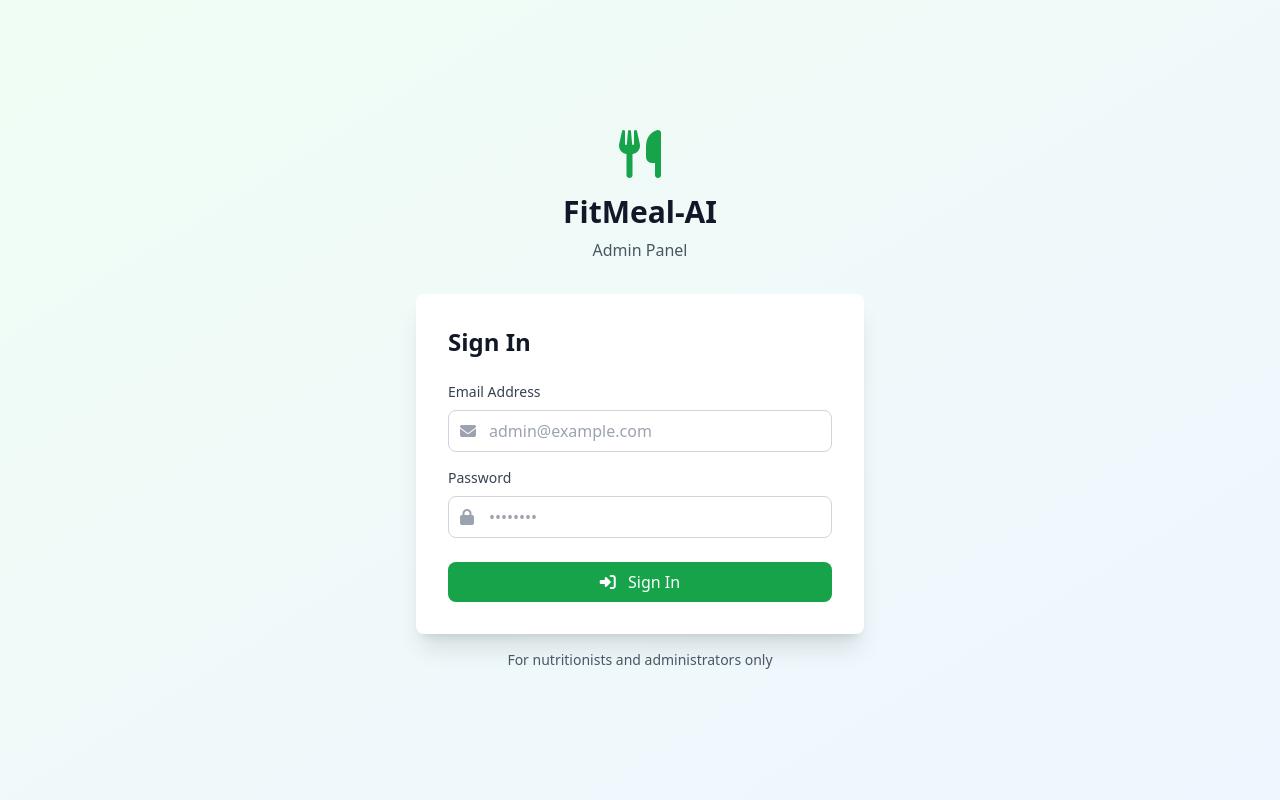
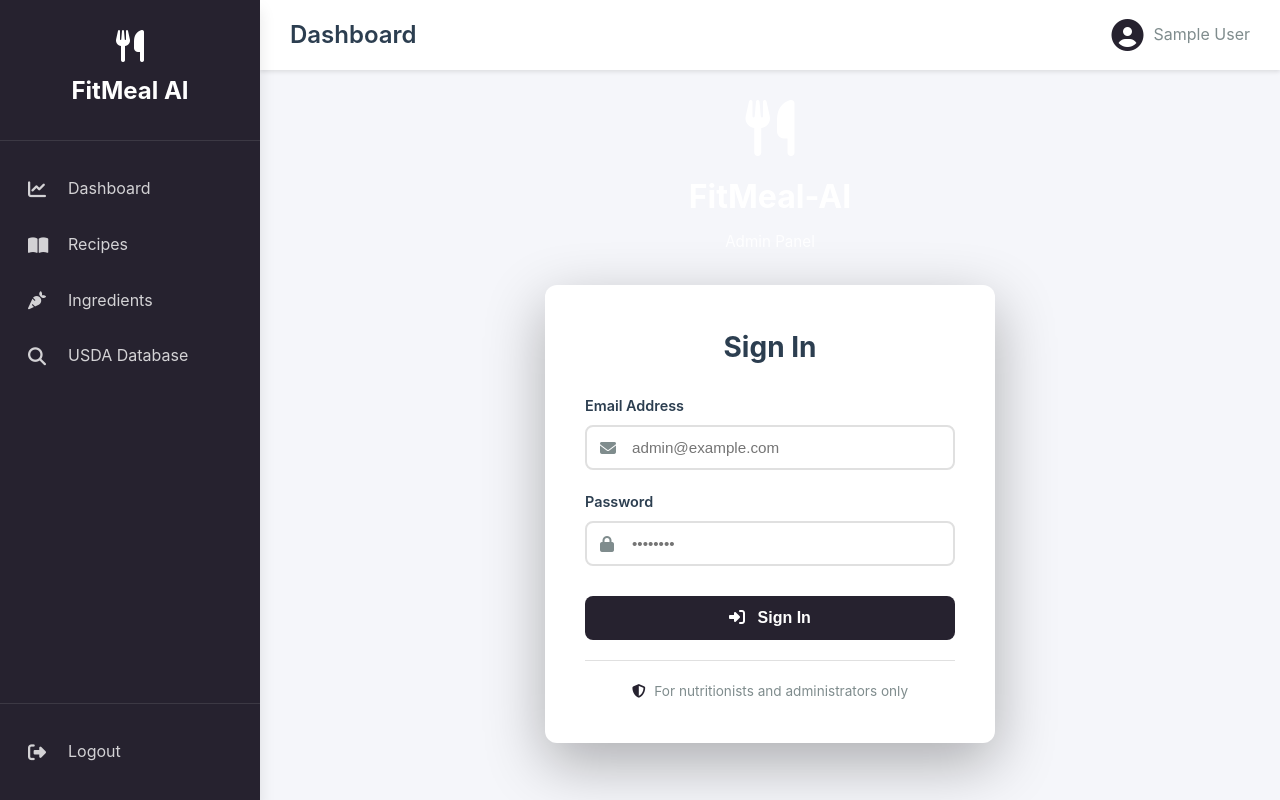
Before and after one commit to davidcruz97/FitMeal-AI, a Flask app: page /admin/login in a window 1280 px wide. Run offline with Flask 3, Linux system fonts and the light colour scheme; the visitor is signed in with stand-in values (Sample User, id 1); parts of the project's set-up code (start-up, migrations or seed data) failed here and were passed over; some libraries are stand-ins or nearby versions.

Commit message:
Fixed admin login and recipe update and creation

```diff
--- a/app/admin/routes.py
+++ b/app/admin/routes.py
@@ -207,6 +207,36 @@
             db.session.add(recipe)
             db.session.flush()
 
+            # Handle image upload
+            if 'image' in request.files:
+                file = request.files['image']
+                if file and file.filename:
+                    # Validate file extension
+                    allowed_extensions = {'jpg', 'jpeg', 'png', 'webp'}
+                    filename = secure_filename(file.filename)
+                    file_ext = filename.rsplit('.', 1)[1].lower() if '.' in filename else ''
+
+                    if file_ext in allowed_extensions:
+                        # Generate unique filename
+                        import uuid
+                        unique_filename = f"recipe_{recipe.id}_{uuid.uuid4().hex[:8]}.{file_ext}"
+
+                        # Save file
+                        upload_folder = current_app.config['UPLOAD_FOLDER']
+                        recipe_folder = os.path.join(upload_folder, 'recipes')
+                        os.makedirs(recipe_folder, exist_ok=True)
+
+                        filepath = os.path.join(recipe_folder, unique_filename)
+                        file.save(filepath)
+
+                        # Update recipe with image URL
+                        recipe.image_url = f'/static/uploads/recipes/{unique_filename}'
+
+                        logger.info(f"📸 Image saved: {unique_filename} for recipe {recipe.id}")
+                    else:
+                        logger.warning(f"⚠️ Invalid image format: {file_ext} (allowed: {allowed_extensions})")
+                        flash('Invalid image format. Please use JPG, PNG, or WebP', 'warning')
+
             # Add ingredients
             ingredient_ids = request.form.getlist('ingredient_id[]')
             quantities = request.form.getlist('quantity[]')
@@ -298,6 +328,46 @@
             recipe.difficulty = request.form.get('difficulty', 'medium')
             recipe.tags = request.form.get('tags', '').strip() or None
             recipe.is_published = request.form.get('is_published') == 'on'
+
+            # Handle image upload
+            if 'image' in request.files:
+                file = request.files['image']
+                if file and file.filename:
+                    # Validate file extension
+                    allowed_extensions = {'jpg', 'jpeg', 'png', 'webp'}
+                    filename = secure_filename(file.filename)
+                    file_ext = filename.rsplit('.', 1)[1].lower() if '.' in filename else ''
+
+                    if file_ext in allowed_extensions:
+                        # Generate unique filename
+                        import uuid
+                        unique_filename = f"recipe_{recipe.id}_{uuid.uuid4().hex[:8]}.{file_ext}"
+
+                        # Save file
+                        upload_folder = current_app.config['UPLOAD_FOLDER']
+                        recipe_folder = os.path.join(upload_folder, 'recipes')
+                        os.makedirs(recipe_folder, exist_ok=True)
+
+                        filepath = os.path.join(recipe_folder, unique_filename)
+                        file.save(filepath)
+
+                        # Delete old image if exists
+                        if recipe.image_url:
+                            old_image_path = os.path.join(current_app.root_path, recipe.image_url.lstrip('/'))
+                            if os.path.exists(old_image_path):
+                                try:
+                                    os.remove(old_image_path)
+                                    logger.info(f"🗑️ Deleted old image: {recipe.image_url}")
+                                except Exception as e:
+                                    logger.warning(f"⚠️ Could not delete old image: {e}")
+
+                        # Update recipe with new image URL
+                        recipe.image_url = f'/static/uploads/recipes/{unique_filename}'
+
+                        logger.info(f"📸 Image saved: {unique_filename} for recipe {recipe.id}")
+                    else:
+                        logger.warning(f"⚠️ Invalid image format: {file_ext} (allowed: {allowed_extensions})")
+                        flash('Invalid image format. Please use JPG, PNG, or WebP', 'warning')
 
             # Remove old ingredients
             RecipeIngredient.query.filter_by(recipe_id=recipe.id).delete()
--- a/app/templates/admin/recipe_form.html
+++ b/app/templates/admin/recipe_form.html
@@ -17,7 +17,7 @@
         </a>
     </div>
 
-    <form method="POST" enctype="multipart/form-data" id="recipeForm">
+    <form method="POST" enctype="multipart/form-data" id="recipeForm" action="{% if recipe %}{{ url_for('admin.recipe_edit', recipe_id=recipe.id) }}{% else %}{{ url_for('admin.recipe_create') }}{% endif %}">
         <input type="hidden" name="csrf_token" value="{{ csrf_token() }}">
 
         <div class="grid-2">
--- a/app/templates/admin/recipes.html
+++ b/app/templates/admin/recipes.html
@@ -78,7 +78,7 @@
                         <i class="fas fa-utensils"></i> {{ recipe.servings or 1 }}
                     </td>
                     <td>
-                        <span class="badge badge-success">{{ recipe.ingredients|length }} items</span>
+                        <span class="badge badge-success">{{ recipe.recipe_ingredients.count() }} items</span>
                     </td>
                     <td>
                         <div class="action-buttons">
--- a/app/templates/auth/login.html
+++ b/app/templates/auth/login.html
@@ -1,31 +1,165 @@
-<!DOCTYPE html>
-<html lang="en">
-<head>
-    <meta charset="UTF-8">
-    <meta name="viewport" content="width=device-width, initial-scale=1.0">
-    <title>Admin Login - FitMeal-AI</title>
-    <script src="https://cdn.tailwindcss.com"></script>
-    <link rel="stylesheet" href="https://cdnjs.cloudflare.com/ajax/libs/font-awesome/6.4.0/css/all.min.css">
-</head>
-<body class="bg-gradient-to-br from-green-50 to-blue-50 min-h-screen flex items-center justify-center">
-    <div class="max-w-md w-full mx-4">
+<!-- app/templates/auth/login.html -->
+{% extends "base.html" %}
+
+{% block title %}Admin Login - FitMeal-AI{% endblock %}
+
+{% block content %}
+<style>
+    /* Login page specific styles */
+    .main-content.no-sidebar {
+        margin-left: 0;
+        background: linear-gradient(135deg, #10b981 0%, #3b82f6 100%);
+        min-height: 100vh;
+        display: flex;
+        align-items: center;
+        justify-content: center;
+    }
+
+    .login-container {
+        max-width: 450px;
+        width: 90%;
+        margin: 0 auto;
+    }
+
+    .login-logo {
+        text-align: center;
+        margin-bottom: 30px;
+    }
+
+    .login-logo i {
+        font-size: 3.5rem;
+        color: white;
+        margin-bottom: 15px;
+        display: block;
+    }
+
+    .login-logo h1 {
+        color: white;
+        font-size: 2rem;
+        font-weight: 700;
+        margin-bottom: 8px;
+    }
+
+    .login-logo p {
+        color: rgba(255, 255, 255, 0.9);
+        font-size: 0.95rem;
+    }
+
+    .login-card {
+        background: white;
+        border-radius: 12px;
+        box-shadow: 0 20px 60px rgba(0, 0, 0, 0.3);
+        padding: 40px;
+    }
+
+    .login-card h2 {
+        color: var(--text-primary);
+        font-size: 1.75rem;
+        font-weight: 700;
+        margin-bottom: 25px;
+        text-align: center;
+    }
+
+    .form-group {
+        margin-bottom: 20px;
+    }
+
+    .form-label {
+        display: block;
+        font-size: 0.9rem;
+        font-weight: 600;
+        color: var(--text-primary);
+        margin-bottom: 8px;
+    }
+
+    .input-with-icon {
+        position: relative;
+    }
+
+    .input-with-icon i {
+        position: absolute;
+        left: 15px;
+        top: 50%;
+        transform: translateY(-50%);
+        color: var(--text-secondary);
+    }
+
+    .input-with-icon input {
+        width: 100%;
+        padding: 12px 15px 12px 45px;
+        border: 2px solid var(--border-color);
+        border-radius: 8px;
+        font-size: 0.95rem;
+        transition: all 0.3s ease;
+    }
+
+    .input-with-icon input:focus {
+        outline: none;
+        border-color: var(--primary-color);
+        box-shadow: 0 0 0 3px rgba(16, 185, 129, 0.1);
+    }
+
+    .btn-login {
+        width: 100%;
+        padding: 13px 20px;
+        background: var(--primary-color);
+        color: white;
+        border: none;
+        border-radius: 8px;
+        font-size: 1rem;
+        font-weight: 600;
+        cursor: pointer;
+        transition: all 0.3s ease;
+        margin-top: 10px;
+    }
+
+    .btn-login:hover {
+        background: var(--primary-hover);
+        transform: translateY(-1px);
+        box-shadow: 0 4px 12px rgba(16, 185, 129, 0.3);
+    }
+
+    .btn-login i {
+        margin-right: 8px;
+    }
+
+    .login-footer {
+        text-align: center;
+        margin-top: 20px;
+        padding-top: 20px;
+        border-top: 1px solid var(--border-color);
+    }
+
+    .login-footer p {
+        color: var(--text-secondary);
+        font-size: 0.85rem;
+    }
+
+    .login-footer i {
+        margin-right: 5px;
+        color: var(--primary-color);
+    }
+</style>
+
+<div class="login-container">
     <!-- Logo -->
-        <div class="text-center mb-8">
-            <i class="fas fa-utensils text-green-600 text-5xl mb-4"></i>
-            <h1 class="text-3xl font-bold text-gray-900">FitMeal-AI</h1>
-            <p class="text-gray-600 mt-2">Admin Panel</p>
+    <div class="login-logo">
+        <i class="fas fa-utensils"></i>
+        <h1>FitMeal-AI</h1>
+        <p>Admin Panel</p>
     </div>
 
     <!-- Login Card -->
-        <div class="bg-white rounded-lg shadow-xl p-8">
-            <h2 class="text-2xl font-bold text-gray-900 mb-6">Sign In</h2>
+    <div class="login-card">
+        <h2>Sign In</h2>
 
         <!-- Flash Messages -->
         {% with messages = get_flashed_messages(with_categories=true) %}
             {% if messages %}
                 {% for category, message in messages %}
-                        <div class="rounded-md p-4 mb-4 {% if category == 'error' %}bg-red-50 border border-red-200 text-red-800{% else %}bg-blue-50 border border-blue-200 text-blue-800{% endif %}">
-                            <p class="text-sm">{{ message }}</p>
+                    <div class="alert alert-{{ category }}" style="margin-bottom: 20px;">
+                        <i class="fas fa-{% if category == 'error' %}exclamation-circle{% elif category == 'success' %}check-circle{% else %}info-circle{% endif %}"></i>
+                        {{ message }}
                     </div>
                 {% endfor %}
             {% endif %}
@@ -33,52 +167,48 @@
 
         <!-- Login Form -->
         <form method="POST" action="{{ url_for('admin.login') }}">
-                <div class="mb-4">
-                    <label for="email" class="block text-sm font-medium text-gray-700 mb-2">
-                        Email Address
-                    </label>
-                    <div class="relative">
-                        <div class="absolute inset-y-0 left-0 pl-3 flex items-center pointer-events-none">
-                            <i class="fas fa-envelope text-gray-400"></i>
-                        </div>
+            <!-- CSRF Token -->
+            <input type="hidden" name="csrf_token" value="{{ csrf_token() }}"/>
+
+            <div class="form-group">
+                <label for="email" class="form-label">Email Address</label>
+                <div class="input-with-icon">
+                    <i class="fas fa-envelope"></i>
                     <input type="email"
                            id="email"
                            name="email"
                            required
-                               class="block w-full pl-10 pr-3 py-2 border border-gray-300 rounded-lg focus:ring-2 focus:ring-green-500 focus:border-green-500"
-                               placeholder="admin@example.com">
+                           placeholder="admin@example.com"
+                           autocomplete="email">
                 </div>
             </div>
 
-                <div class="mb-6">
-                    <label for="password" class="block text-sm font-medium text-gray-700 mb-2">
-                        Password
-                    </label>
-                    <div class="relative">
-                        <div class="absolute inset-y-0 left-0 pl-3 flex items-center pointer-events-none">
-                            <i class="fas fa-lock text-gray-400"></i>
-                        </div>
+            <div class="form-group">
+                <label for="password" class="form-label">Password</label>
+                <div class="input-with-icon">
+                    <i class="fas fa-lock"></i>
                     <input type="password"
                            id="password"
                            name="password"
                            required
-                               class="block w-full pl-10 pr-3 py-2 border border-gray-300 rounded-lg focus:ring-2 focus:ring-green-500 focus:border-green-500"
-                               placeholder="••••••••">
+                           placeholder="••••••••"
+                           autocomplete="current-password">
                 </div>
             </div>
 
-                <button type="submit"
-                        class="w-full bg-green-600 hover:bg-green-700 text-white font-medium py-2 px-4 rounded-lg transition duration-150 ease-in-out">
-                    <i class="fas fa-sign-in-alt mr-2"></i>
+            <button type="submit" class="btn-login">
+                <i class="fas fa-sign-in-alt"></i>
                 Sign In
             </button>
         </form>
-        </div>
 
         <!-- Footer Note -->
-        <p class="text-center text-sm text-gray-600 mt-4">
+        <div class="login-footer">
+            <p>
+                <i class="fas fa-shield-alt"></i>
                 For nutritionists and administrators only
             </p>
         </div>
-</body>
-</html>
+    </div>
+</div>
+{% endblock %}
```
Lines whose indentation alone changed are shown as unchanged.
